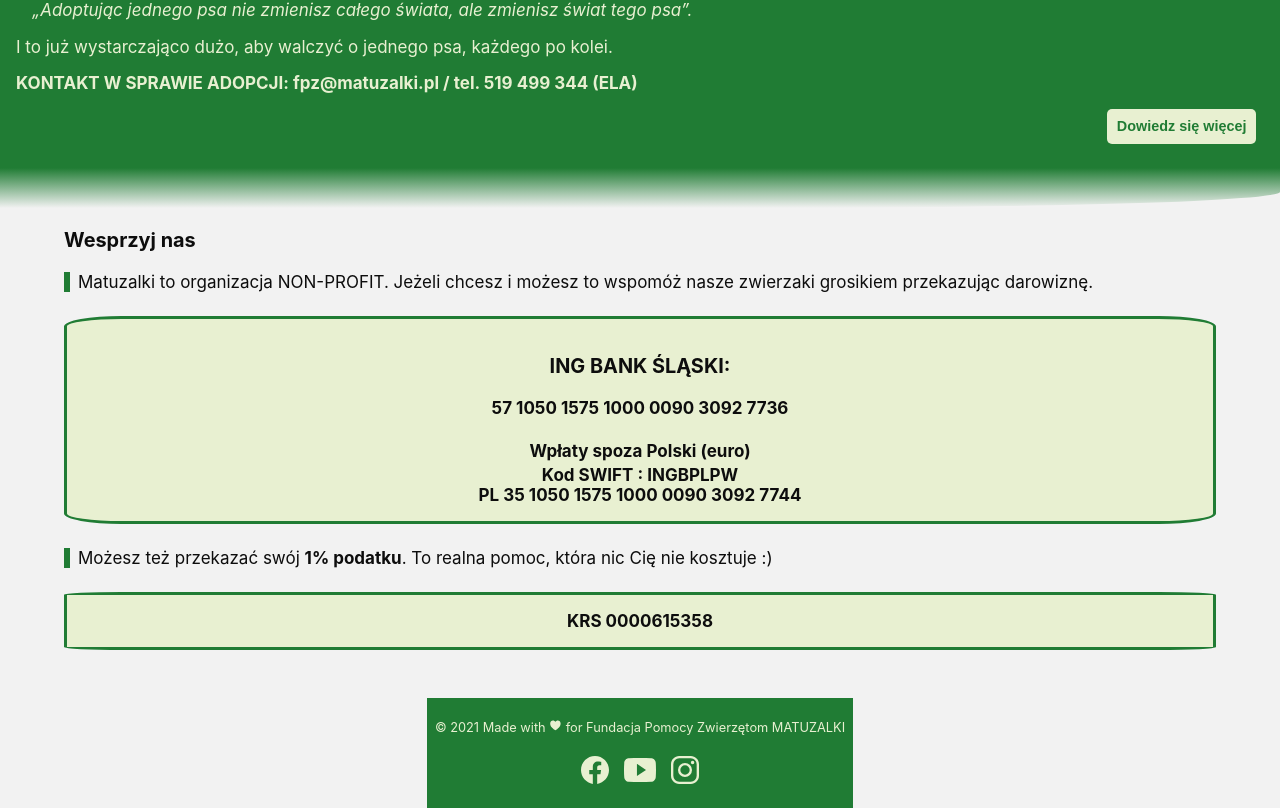
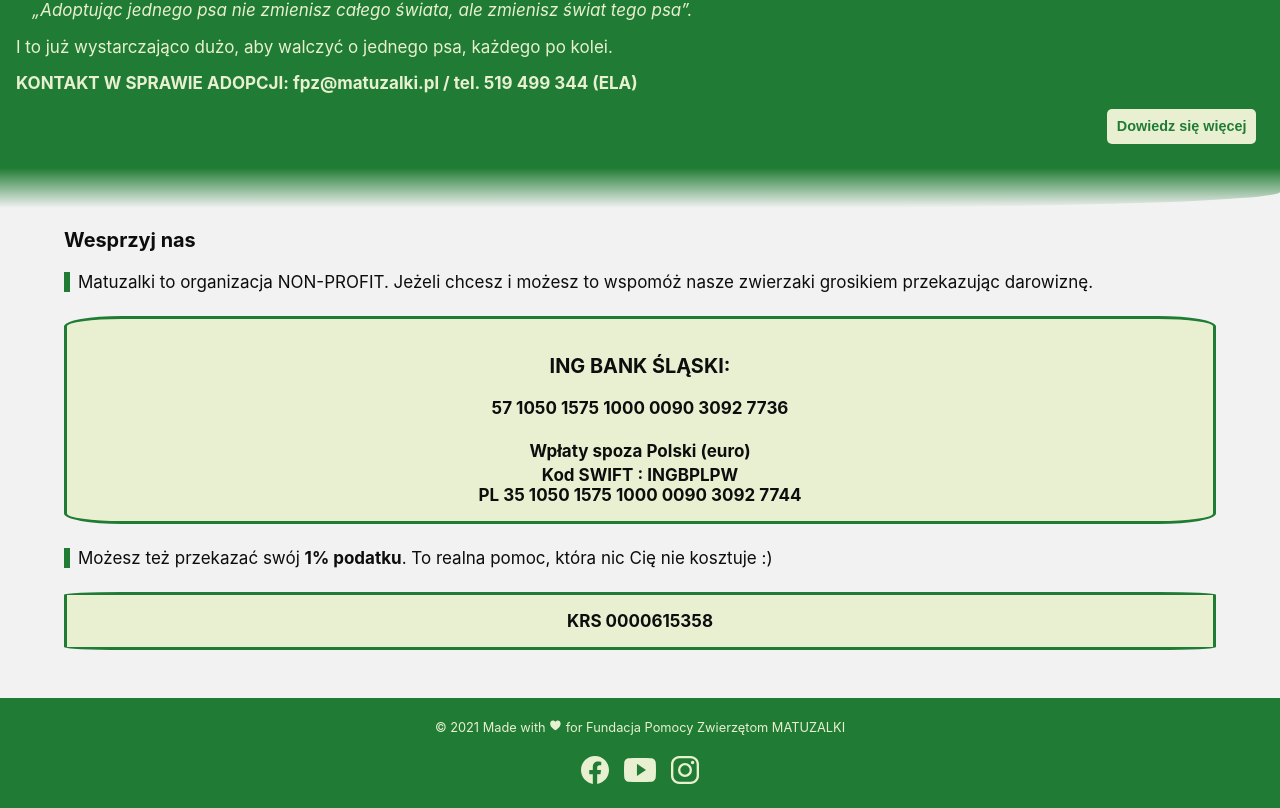
Before and after one commit to agapoli89/Matuzalki, a React (Create React App) app: page / in a window 1280 px wide. Shown: the part 1450-2258 px from the top of the page. Built offline with nearby package versions, Linux system fonts and the light colour scheme.

Commit message:
Style corrections

```diff
--- a/src/Components/Footer/Footer.scss
+++ b/src/Components/Footer/Footer.scss
@@ -3,6 +3,8 @@
 .footer {
     margin-top: 1.5rem;
     padding: 0.5rem;
+    width: 100vw;
+    box-sizing: border-box;
     text-align: center;
     background-color: $logo-color;
     color: $light-color;
--- a/src/Components/Header/Header.scss
+++ b/src/Components/Header/Header.scss
@@ -5,19 +5,21 @@
     width: 100vw;
     display: flex;
     justify-content: space-between;
+    background-image: linear-gradient(white, $background-main-color);
     &__logo {
         padding-left: 3vw;
         width: 20vw;
         height: auto;
+        cursor: pointer;
     }
-    background-image: linear-gradient(white, $background-main-color);
 }
-
 .hamburger {
     padding-right: 3vw;
+    background-color: transparent;
     color: $logo-color;
     font-size: 15vw;
+    border: none;
     display: flex;
     align-items: flex-start;
-
+    cursor: pointer;
 }
```
